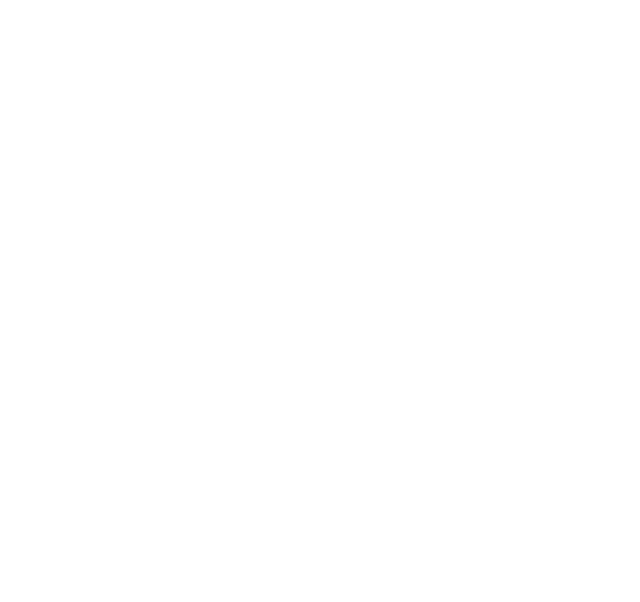
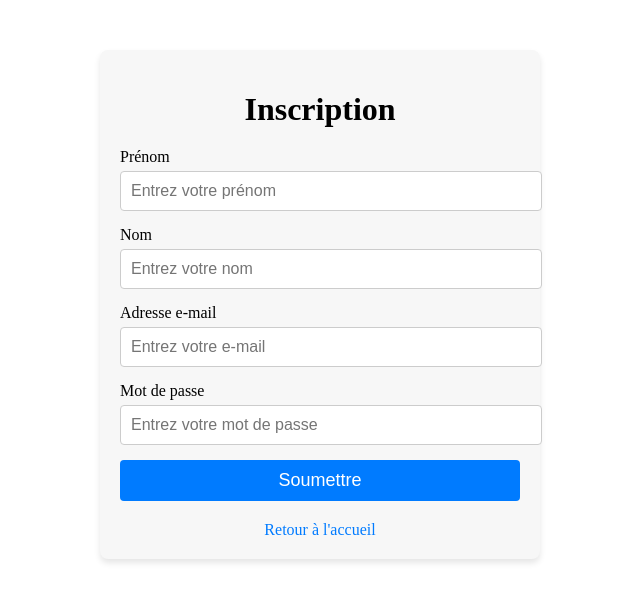
Before and after one commit to Willstiti/Task-Manager, a Vue app in the folder vue-project/: page /register in a window 1280 px wide. Before the commit this address had no page. Shown: the top 602 px of the page, without its empty margins (320-960 px from the left). Built offline with nearby package versions, Linux system fonts and the light colour scheme.

Commit message:
Register fait

```diff
--- a/vue-project/src/components/router/router.js
+++ b/vue-project/src/components/router/router.js
@@ -1,6 +1,7 @@
 import { createRouter, createWebHistory } from 'vue-router';
 import Home from '../view/Home.vue';
 import Login from '../view/Login.vue';
+import Register from '../view/Register.vue';
 import Dashboard from '../view/Dashboard.vue';
 
 const routes = [
@@ -15,6 +16,11 @@
     component: Login,
   },
   {
+    path: '/register',
+    name: 'Register', //Nouvelle route pour la page d'inscription
+    component: Register,
+  },
+  {
     path: '/dashboard',  // Nouvelle route pour le tableau de bord
     name: 'DashboardVue',
     component: Dashboard,
--- a/vue-project/src/components/view/Home.vue
+++ b/vue-project/src/components/view/Home.vue
@@ -7,6 +7,7 @@
         Connectez-vous pour découvrir toutes ses fonctionnalités !
       </p>
       <router-link to="/login" class="cta-button">Connecte-toi</router-link>
+      <router-link to="/register" class="cta-button">Inscris toi</router-link>
     </section>
 
     <section class="features">
@@ -74,6 +75,7 @@
 }
 
 .cta-button {
+  margin : 0.25rem;
   display: inline-block;
   padding: 10px 20px;
   background-color: #007bff;
--- /dev/null
+++ b/vue-project/src/components/view/Register.vue
@@ -0,0 +1,181 @@
+<template>
+    <div class="login-container">
+      <h1>Inscription</h1>
+
+      <form @submit.prevent="handleRegister">
+
+        <div class="form-group">
+          <label for="prenom">Prénom</label>
+          <input
+            type="prenom"
+            id="prenom"
+            v-model="prenom"
+            placeholder="Entrez votre prénom"
+            required
+          />
+        </div>
+
+        <div class="form-group">
+          <label for="nom">Nom</label>
+          <input
+            type="nom"
+            id="nom"
+            v-model="nom"
+            placeholder="Entrez votre nom"
+            required
+          />
+        </div>
+
+        <div class="form-group">
+          <label for="email">Adresse e-mail</label>
+          <input
+            type="email"
+            id="email"
+            v-model="email"
+            placeholder="Entrez votre e-mail"
+            required
+          />
+        </div>
+
+        <div class="form-group">
+          <label for="password">Mot de passe</label>
+          <input
+            type="password"
+            id="password"
+            v-model="password"
+            placeholder="Entrez votre mot de passe"
+            required
+          />
+        </div>
+
+        <button type="submit">Soumettre</button>
+
+        <div v-if="errorMessage" class="error-message">{{ errorMessage }}</div>
+      </form>
+
+      <!-- Lien pour retourner à l'accueil -->
+      <div class="back-to-home">
+        <router-link to="/">Retour à l'accueil</router-link>
+      </div>
+    </div>
+  </template>
+
+  <script>
+  export default {
+  data() {
+    return {
+      prenom: '',
+      nom: '',
+      email: '',
+      password: '',
+      errorMessage: '',
+    };
+  },
+  methods: {
+    async handleRegister() {
+      try {
+        // Appel à l'API avec `fetch`
+        const response = await fetch('http://localhost:8000/api/users', {
+          method: 'POST',
+          headers: {
+            'Content-Type': 'application/ld+json',
+          },
+          body: JSON.stringify({
+            firstName: this.prenom,
+            lastName: this.nom,
+            email: this.email,
+            password: this.password,
+          }),
+        });
+
+        if (!response.ok) {
+          // Gestion des erreurs HTTP
+          const errorData = await response.json();
+          throw new Error(errorData['hydra:description'] || 'Une erreur est survenue.');
+        }
+
+        const data = await response.json();
+        console.log('Utilisateur enregistré :', data);
+
+        // Redirige vers la page de login après l'inscription
+        this.$router.push('/Login');
+      } catch (error) {
+        // Gestion des erreurs liés à l'API
+        this.errorMessage = error.message || 'Erreur lors de l’envoi des données.';
+        console.error(error);
+      }
+    },
+  },
+};
+
+  </script>
+
+  <style scoped>
+  .login-container {
+    max-width: 400px;
+    margin: 50px auto;
+    padding: 20px;
+    background-color: #f7f7f7;
+    border-radius: 8px;
+    box-shadow: 0 4px 6px rgba(0, 0, 0, 0.1);
+  }
+
+  h1 {
+    text-align: center;
+    margin-bottom: 20px;
+  }
+
+  .form-group {
+    margin-bottom: 15px;
+  }
+
+  label {
+    display: block;
+    margin-bottom: 5px;
+  }
+
+  input {
+    width: 100%;
+    padding: 10px;
+    font-size: 16px;
+    border: 1px solid #ccc;
+    border-radius: 4px;
+  }
+
+  button {
+    width: 100%;
+    padding: 10px;
+    font-size: 18px;
+    background-color: #007bff;
+    color: white;
+    border: none;
+    border-radius: 4px;
+    cursor: pointer;
+  }
+
+  button:hover {
+    background-color: #0056b3;
+  }
+
+  .error-message {
+    margin-top: 15px;
+    color: red;
+    text-align: center;
+  }
+
+  /* Style pour le lien de retour à l'accueil */
+  .back-to-home {
+    text-align: center;
+    margin-top: 20px;
+  }
+
+  .back-to-home a {
+    color: #007bff;
+    text-decoration: none;
+    font-size: 1rem;
+  }
+
+  .back-to-home a:hover {
+    text-decoration: underline;
+  }
+  </style>
```
